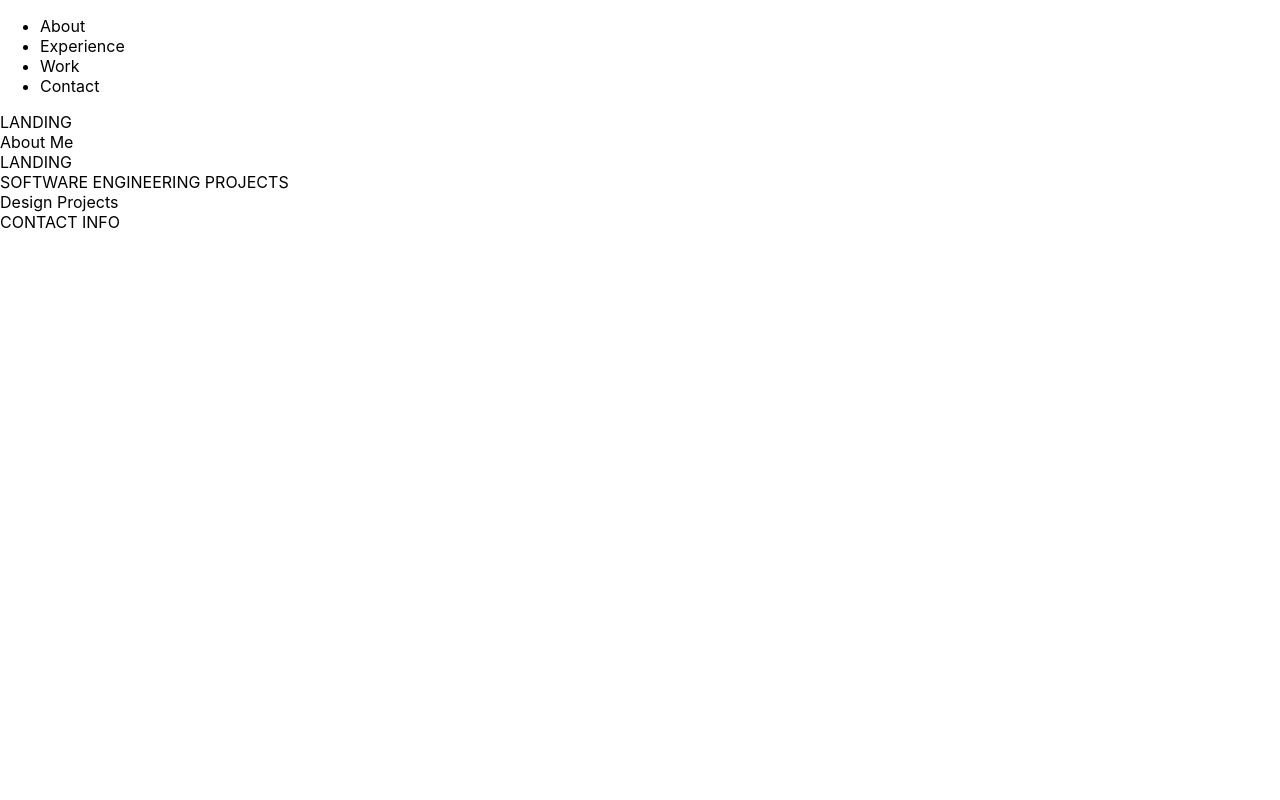
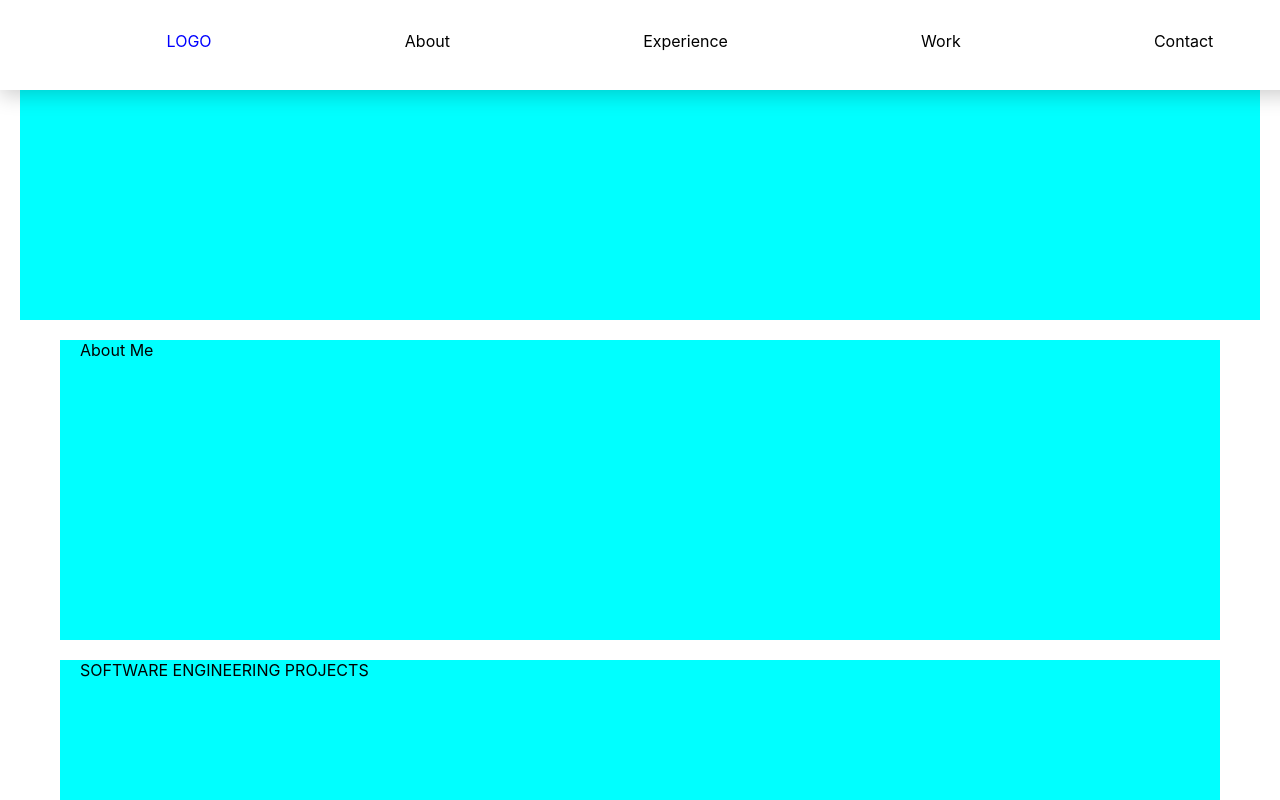
Before and after one commit to TabithaMaud/portfolio, a React (Create React App) app: page / in a window 1280 px wide. Shown: the top 800 px of the page. Built offline with nearby package versions, Linux system fonts and the light colour scheme.

Commit message:
add react-scroll and implement scrolling to sections of portfolio

```diff
--- a/package.json
+++ b/package.json
@@ -9,6 +9,7 @@
     "react": "^17.0.1",
     "react-dom": "^17.0.1",
     "react-scripts": "4.0.0",
+    "react-scroll": "^1.8.1",
     "web-vitals": "^0.2.4"
   },
   "scripts": {
--- a/src/App.css
+++ b/src/App.css
@@ -1,38 +1,9 @@
-.App {
-  text-align: center;
+.active {
+	color: blue;
 }
 
-.App-logo {
-  height: 40vmin;
-  pointer-events: none;
+div {
+	background-color: aqua;
+	height: 300px;
+	margin: 20px;
 }
-
-@media (prefers-reduced-motion: no-preference) {
-  .App-logo {
-    animation: App-logo-spin infinite 20s linear;
-  }
-}
-
-.App-header {
-  background-color: #282c34;
-  min-height: 100vh;
-  display: flex;
-  flex-direction: column;
-  align-items: center;
-  justify-content: center;
-  font-size: calc(10px + 2vmin);
-  color: white;
-}
-
-.App-link {
-  color: #61dafb;
-}
-
-@keyframes App-logo-spin {
-  from {
-    transform: rotate(0deg);
-  }
-  to {
-    transform: rotate(360deg);
-  }
-}
--- a/src/App.js
+++ b/src/App.js
@@ -5,17 +5,25 @@ import Projects from './components/Projects';
 import DesignProjects from './components/DesignProjects';
 import Landing from './components/Landing';
 import NavBar from './components/NavBar';
+import { Element } from 'react-scroll';
 
 function App() {
 	return (
 		<div>
 			<NavBar />
-			<Landing />
-			<About />
-			<Landing />
-			<Projects />
+			<Element id='landing'>
+				<Landing />
+			</Element>
+			<Element id='about'>
+				<About />
+			</Element>
+			<Element id='work'>
+				<Projects />
+			</Element>
 			<DesignProjects />
-			<ContactMe />
+			<Element id='contact'>
+				<ContactMe />
+			</Element>
 		</div>
 	);
 }
--- /dev/null
+++ b/src/components/NavBar.css
@@ -0,0 +1,24 @@
+nav ul {
+	list-style: none;
+}
+
+nav {
+	background-color: white;
+	position: fixed;
+	top: 0;
+	left: 0;
+	width: 100vw;
+	height: 60px;
+	z-index: 1;
+	box-shadow: 0 5px 20px rgba(0, 0, 0, 0.2);
+	/* display: flex; */
+	/* justify-content: space-between; */
+	padding: 15px 30px;
+}
+
+@media only screen and (min-width: 600px) {
+	nav ul {
+		display: flex;
+		justify-content: space-around;
+	}
+}
--- a/src/components/NavBar.js
+++ b/src/components/NavBar.js
@@ -1,13 +1,57 @@
 import React from 'react';
+import { Link, animateScroll as scroll } from 'react-scroll';
+
+import './NavBar.css';
 
 function NavBar(props) {
 	return (
 		<nav>
 			<ul>
-				<li>About</li>
-				<li>Experience</li>
-				<li>Work</li>
-				<li>Contact</li>
+				<Link
+					to='landing'
+					activeClass='active'
+					spy={true}
+					smooth={true}
+					offset={-70}
+					duration={500}>
+					<li>LOGO</li>
+				</Link>
+				<Link
+					activeClass='active'
+					to='about'
+					spy={true}
+					smooth={true}
+					offset={-70}
+					duration={500}>
+					<li>About</li>
+				</Link>
+				<Link
+					activeClass='active'
+					to='experience'
+					spy={true}
+					smooth={true}
+					offset={-70}
+					duration={500}>
+					<li>Experience</li>
+				</Link>
+				<Link
+					activeClass='active'
+					to='work'
+					spy={true}
+					smooth={true}
+					offset={-70}
+					duration={500}>
+					<li>Work</li>
+				</Link>
+				<Link
+					activeClass='active'
+					to='contact'
+					spy={true}
+					smooth={true}
+					offset={-70}
+					duration={500}>
+					<li>Contact</li>
+				</Link>
 			</ul>
 		</nav>
 	);
```
Also changed, not shown: 1 other file (tests, documents, lock files or other folders).
